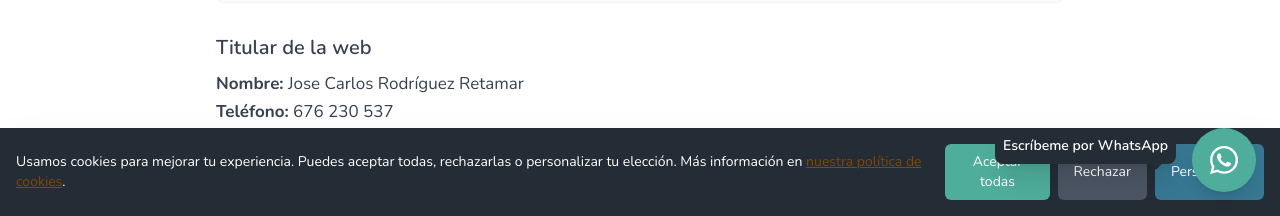
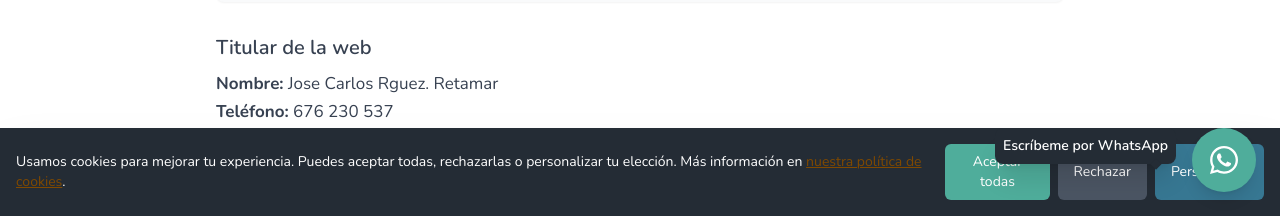
Before and after one commit to psicopiloto/psicopilotopage1, a Next.js app: page /aviso-legal in a window 1280 px wide. Shown: the part 584-800 px from the top of the page. Built offline with nearby package versions, Linux system fonts and the light colour scheme.

Commit message:
Update aviso-legal.js

```diff
--- a/pages/aviso-legal.js
+++ b/pages/aviso-legal.js
@@ -1,3 +1,5 @@
+// pages/aviso-legal.js
+
 import Nav from "../components/Nav";
 import Footer from "../components/Footer";
 import { NextSeo } from "next-seo";
@@ -19,13 +21,16 @@ export default function AvisoLegal() {
         title="Aviso Legal y Política de Privacidad | Psicopiloto"
         description="Aviso Legal y Política de Privacidad de Psicopiloto. Psicólogo online y presencial en Granada."
         canonical="https://psicopiloto.com/aviso-legal"
+        // ✨ CORRECCIÓN: Añadido metadato de autor para consistencia
+        additionalMetaTags={[
+          { name: "author", content: "Jose Carlos Rguez. Retamar" },
+        ]}
       />
 
       <Nav />
 
       <main className="flex-grow pt-16">
         <section className="max-w-4xl mx-auto px-6 py-12 text-gray-700">
-          {/* Logo centrado */}
           <div className="flex justify-center mb-6">
             <Image
               src="/logo.webp"
@@ -42,7 +47,8 @@ export default function AvisoLegal() {
             <ul className="space-y-2">
               {secciones.map((sec) => (
                 <li key={sec.id}>
-                  <a href={`#${sec.id}`} className="text-psicopiloto-green-600 hover:underline">
+                  {/* ✨ MEJORA UX: Añadida transición para suavizar el efecto hover */}
+                  <a href={`#${sec.id}`} className="text-psicopiloto-green-600 hover:underline transition-colors duration-200">
                     {sec.label}
                   </a>
                 </li>
@@ -53,10 +59,10 @@ export default function AvisoLegal() {
           <section id="titular" className="mb-8">
             <h2 className="text-xl font-semibold mb-2">Titular de la web</h2>
             <p>
-              <strong>Nombre:</strong> Jose Carlos Rodríguez Retamar <br />
+              {/* ✨ CORRECCIÓN: Nombre y dirección actualizados */}
+              <strong>Nombre:</strong> Jose Carlos Rguez. Retamar <br />
               <strong>Teléfono:</strong> 676 230 537 <br />
               <strong>Correo electrónico:</strong> joseretamar@psicopiloto.com <br />
-              <strong>Dirección:</strong> Calle Ejemplo nº 123, Granada <br />
             </p>
           </section>
 
```
